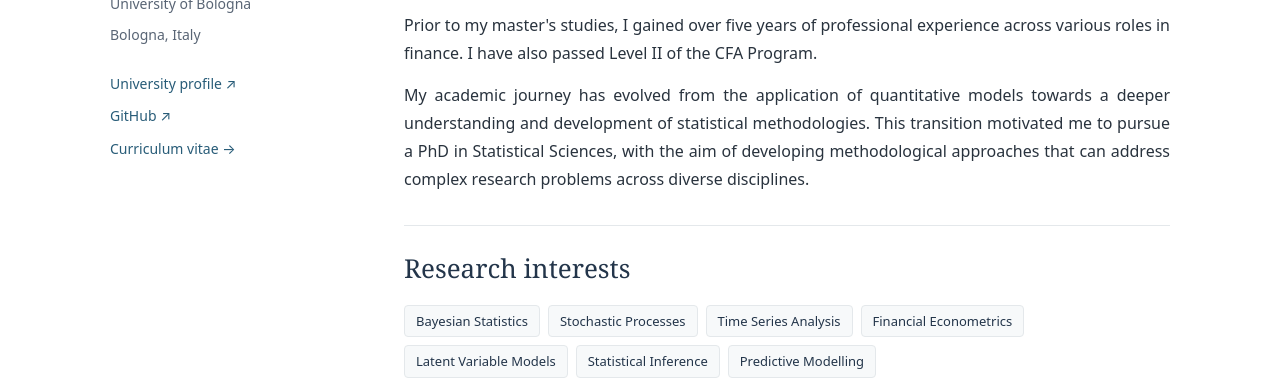
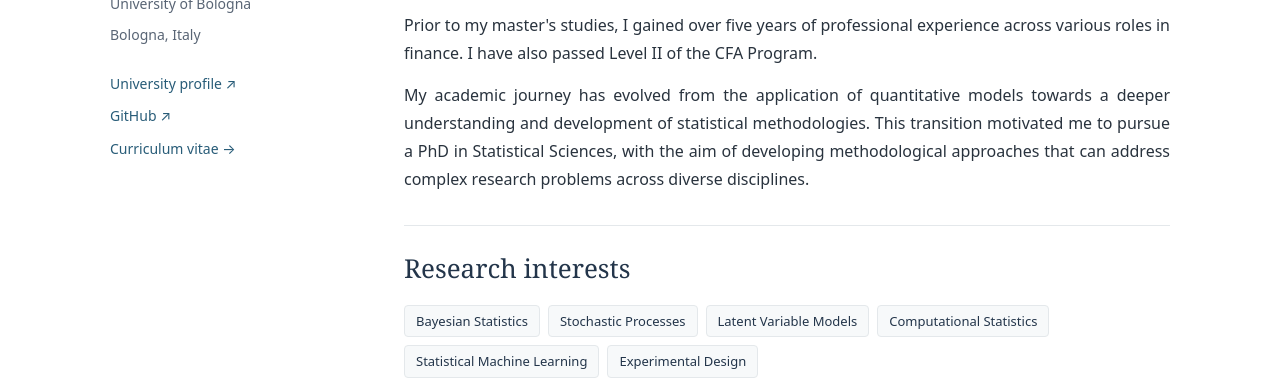
Before and after one commit to thaonguyen-tran/thaonguyen-tran.github.io, a plain HTML site: page index.html in a window 1280 px wide. Shown: the part 413-800 px from the top of the page. Drawn offline with Linux system fonts and the light colour scheme.

Commit message:
Update research interests.html
Removed outdated tags and added new statistical topics.

```diff
--- a/index.html
+++ b/index.html
@@ -132,11 +132,10 @@
 
                     <span>Bayesian Statistics</span>
                     <span>Stochastic Processes</span>
-                    <span>Time Series Analysis</span>
-                    <span>Financial Econometrics</span>
                     <span>Latent Variable Models</span>
-                    <span>Statistical Inference</span>
-                    <span>Predictive Modelling</span>
+                    <span>Computational Statistics</span>
+                    <span>Statistical Machine Learning</span>
+                    <span>Experimental Design</span>
 
                 </div>
 
```
